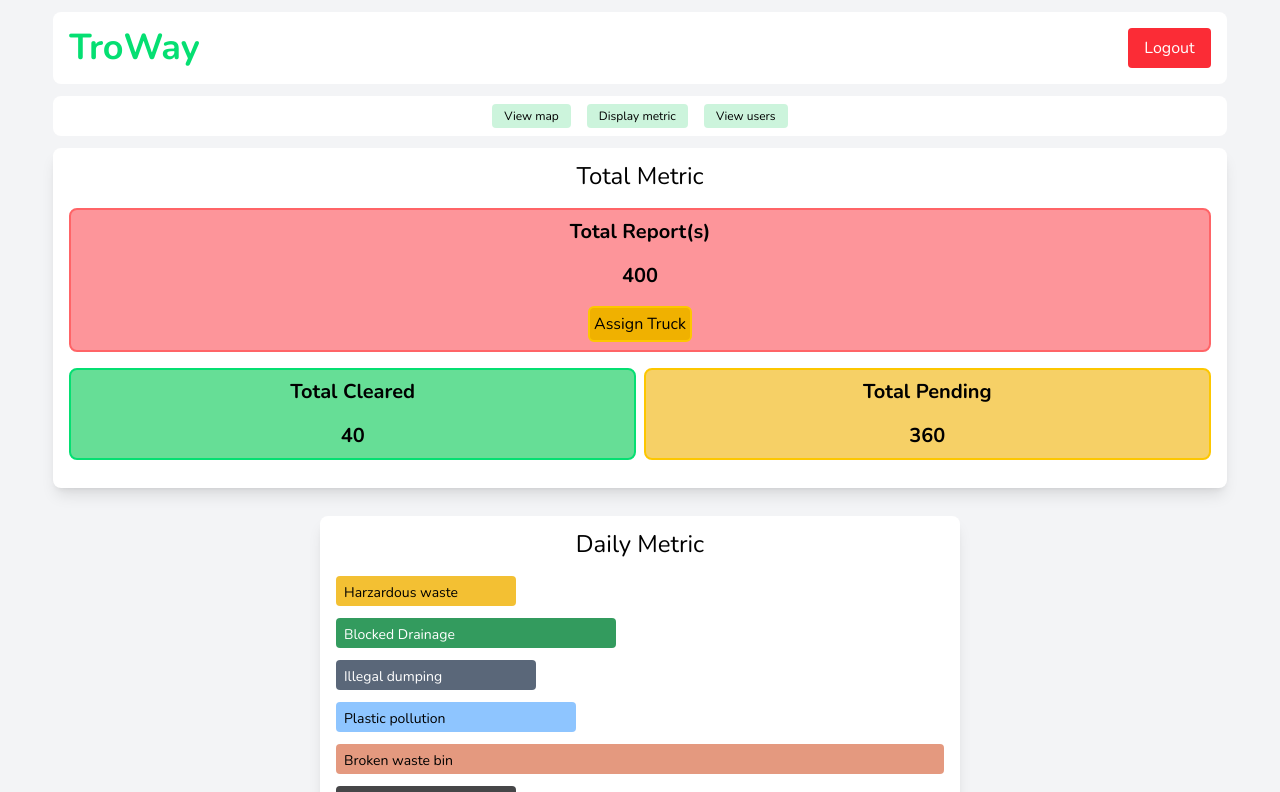
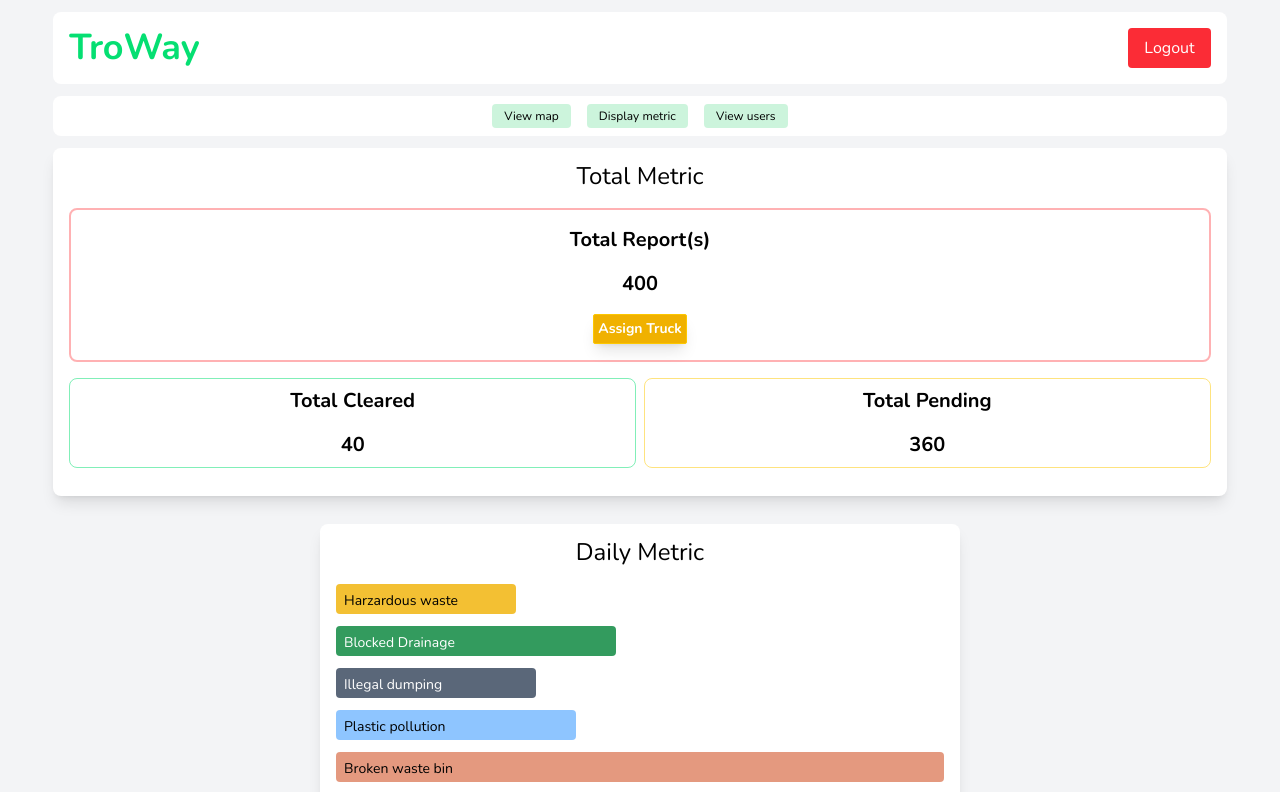
Before and after one commit to JoshTino/troway, a React (Vite) app in the folder frontend/: page /admin-metric in a window 1280 px wide. Shown: the top 792 px of the page. Built offline with nearby package versions, Linux system fonts and the light colour scheme; no server answers; sample sign-in values are in the browser's storage.

Commit message:
changed colors

```diff
--- a/frontend/components/AdminMetric.jsx
+++ b/frontend/components/AdminMetric.jsx
@@ -24,18 +24,18 @@ const AdminMetric = () => {
 					<div className="flex justify-center mb-4">
 						<h1 className="font-light font-nunito text-2xl">Total Metric</h1>
 					</div>
-					<div className="flex flex-col mb-4 items-center gap-y-4 bg-red-500/50 p-2 border-2 border-red-400 rounded-lg">
+					<div className="flex flex-col mb-4 items-center gap-y-4 p-4 border-2 border-red-400/50 rounded-lg">
 						<h2 className="text-center font-nunito text-xl font-bold">Total Report(s)</h2>
 						<p className="text-center font-nunito text-xl font-bold">400</p>
-						<button className="bg-yellow-500 font-nunito p-1 w-fit rounded-md font-light border-2 border-yellow-400">Assign Truck</button>
+						<button className="bg-yellow-500 font-nunito p-1 w-fit text-sm rounded-xs text-white shadow-lg font-bold border-1 border-yellow-400">Assign Truck</button>
 					</div>
 
 					<div className="flex gap-x-2">
-						<div className="flex flex-col mb-4 items-center w-6/12 gap-y-4 bg-green-500/60 p-2 border-2 border-green-400 rounded-lg">
+						<div className="flex flex-col mb-4 items-center w-6/12 gap-y-4 p-2 border-1 border-green-400/50 rounded-lg">
 							<h2 className="text-center font-nunito text-xl font-bold">Total Cleared</h2>
 							<p className="text-center font-nunito text-xl font-bold">40</p>
 						</div>
-						<div className="flex flex-col mb-4 items-center w-6/12 gap-y-4 bg-yellow-500/60 p-2 border-2 border-yellow-400 rounded-lg">
+						<div className="flex flex-col mb-4 items-center w-6/12 gap-y-4 p-2 border-1 border-yellow-400/50 rounded-lg">
 							<h2 className="text-center font-nunito text-xl font-bold">Total Pending</h2>
 							<p className="text-center font-nunito text-xl font-bold">360</p>
 						</div>
```
